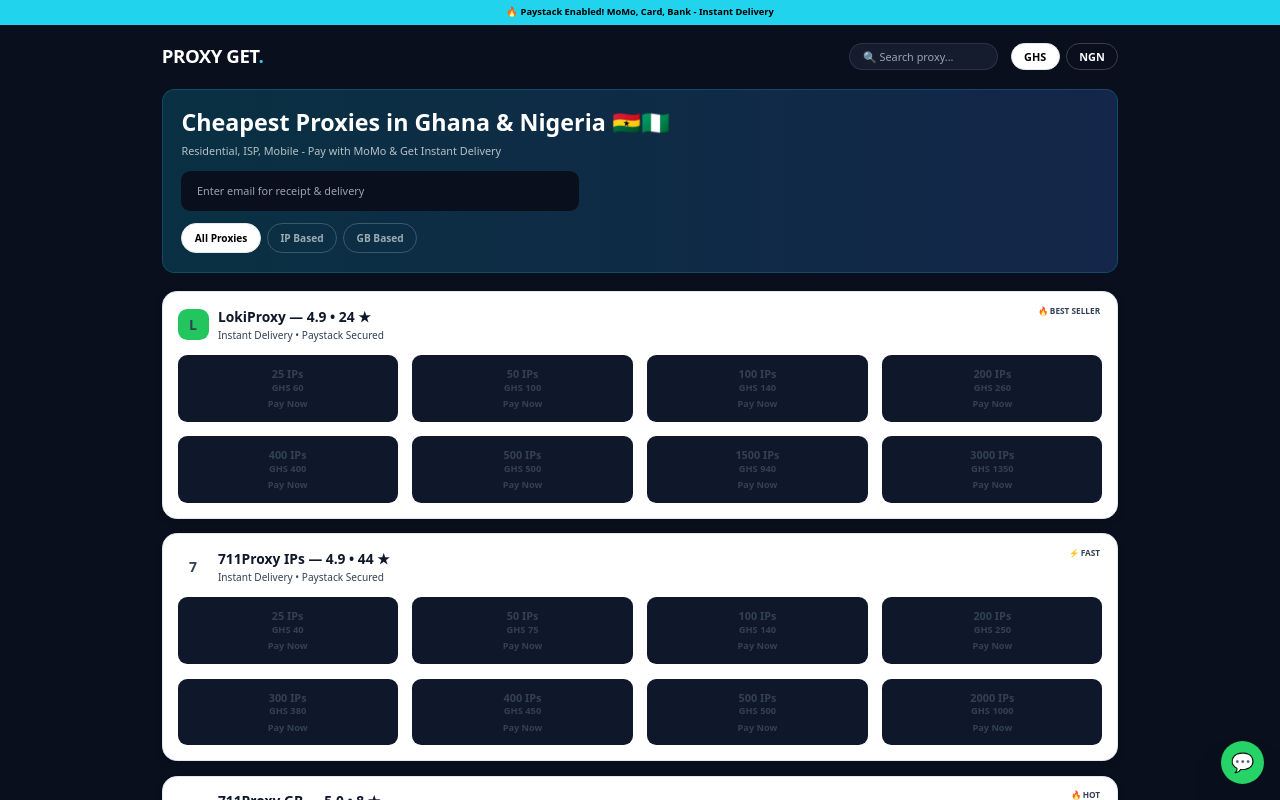
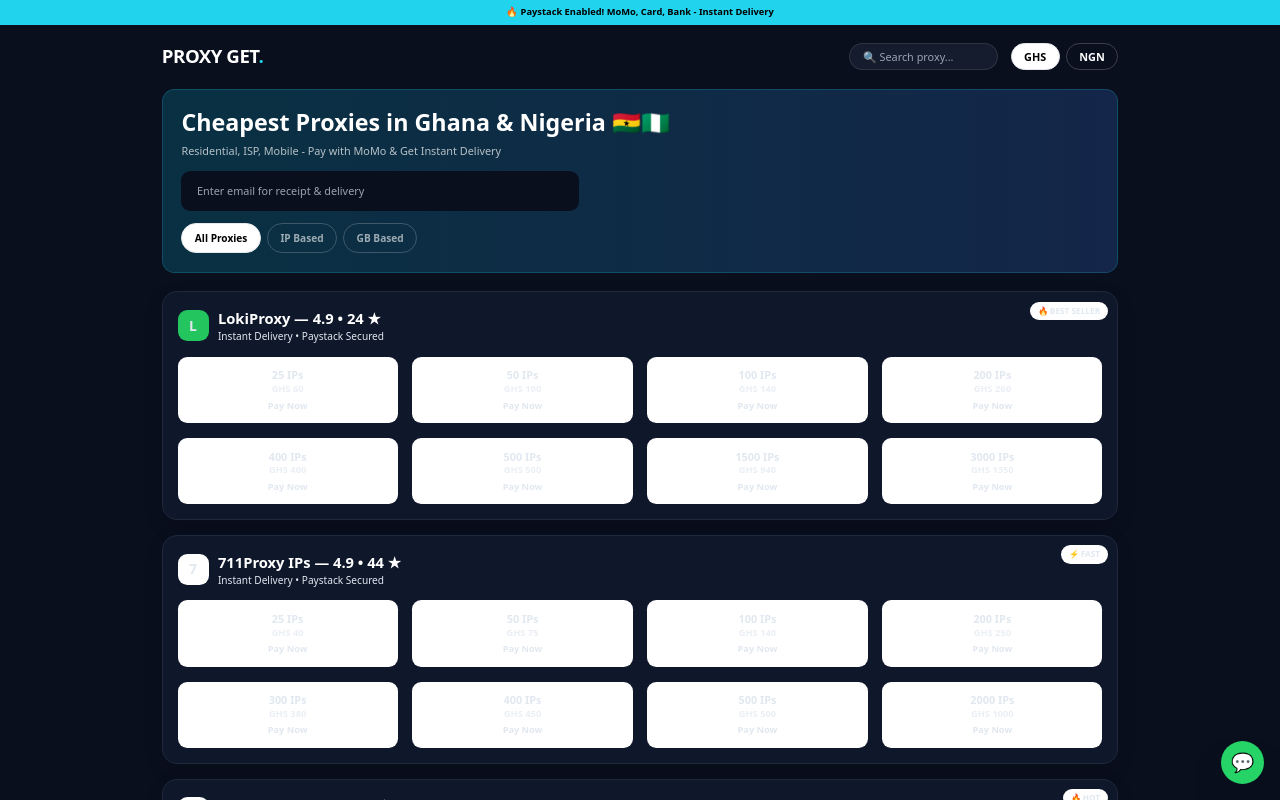
Before and after one commit to degraftquans-png/proxy-client-store, a React (Vite) app: page / in a window 1280 px wide. Shown: the top 800 px of the page. Built offline with nearby package versions, Linux system fonts and the light colour scheme; no server answers; the database is empty.

Commit message:
black cards white text

```diff
--- a/src/index.css
+++ b/src/index.css
@@ -14,57 +14,43 @@
   color: #0f172a !important;
 }
 
-/* PRO CARD DESIGN */
+/* DARK CARD + WHITE TEXT */
 .grid > div {
-  background: white !important;
-  border: 1px solid #e2e8f0 !important;
+  background: #0f172a !important;
+  border: 1px solid #1e293b !important;
   border-radius: 16px !important;
   padding: 16px !important;
-  box-shadow: 0 1px 3px rgba(0,0,0,0.05), 0 4px 12px rgba(0,0,0,0.04) !important;
-  transition: all 0.2s ease !important;
-}
-.grid > div:hover {
-  transform: translateY(-3px) !important;
-  box-shadow: 0 8px 25px rgba(0,0,0,0.08) !important;
-  border-color: #cbd5e1 !important;
+  box-shadow: 0 8px 20px rgba(0,0,0,0.15) !important;
 }
 
 .grid {
   gap: 16px !important;
 }
 
-/* FORCE PROXY NAMES VISIBLE - FIX */
+/* WHITE TEXT */
 .grid > div h1,
 .grid > div h2,
 .grid > div h3,
 .grid > div h4 {
-  color: #0f172a !important;
-  font-weight: 700 !important;
-  font-size: 15px !important;
-  opacity: 1 !important;
+  color: white !important;
+  font-weight: 800 !important;
+  font-size: 16px !important;
 }
 .grid > div p,
 .grid > div span,
 .grid > div div {
-  color: #334155 !important;
-  opacity: 1 !important;
+  color: #e2e8f0 !important;
 }
-/* If names were white before */
-.grid > div * {
-  color: #334155;
-}
-.grid > div h1,
-.grid > div h2,
-.grid > div h3 {
-  color: #0f172a !important;
+.grid > div p b {
+  color: white !important;
 }
 
-/* BADGE / PRICE */
+/* BUTTON WHITE */
 .grid > div button {
-  background: #0f172a !important;
-  color: white !important;
+  background: white !important;
+  color: #0f172a !important;
   border-radius: 10px !important;
-  font-weight: 600 !important;
+  font-weight: 800 !important;
 }
 
 @media (max-width: 640px) {
```
